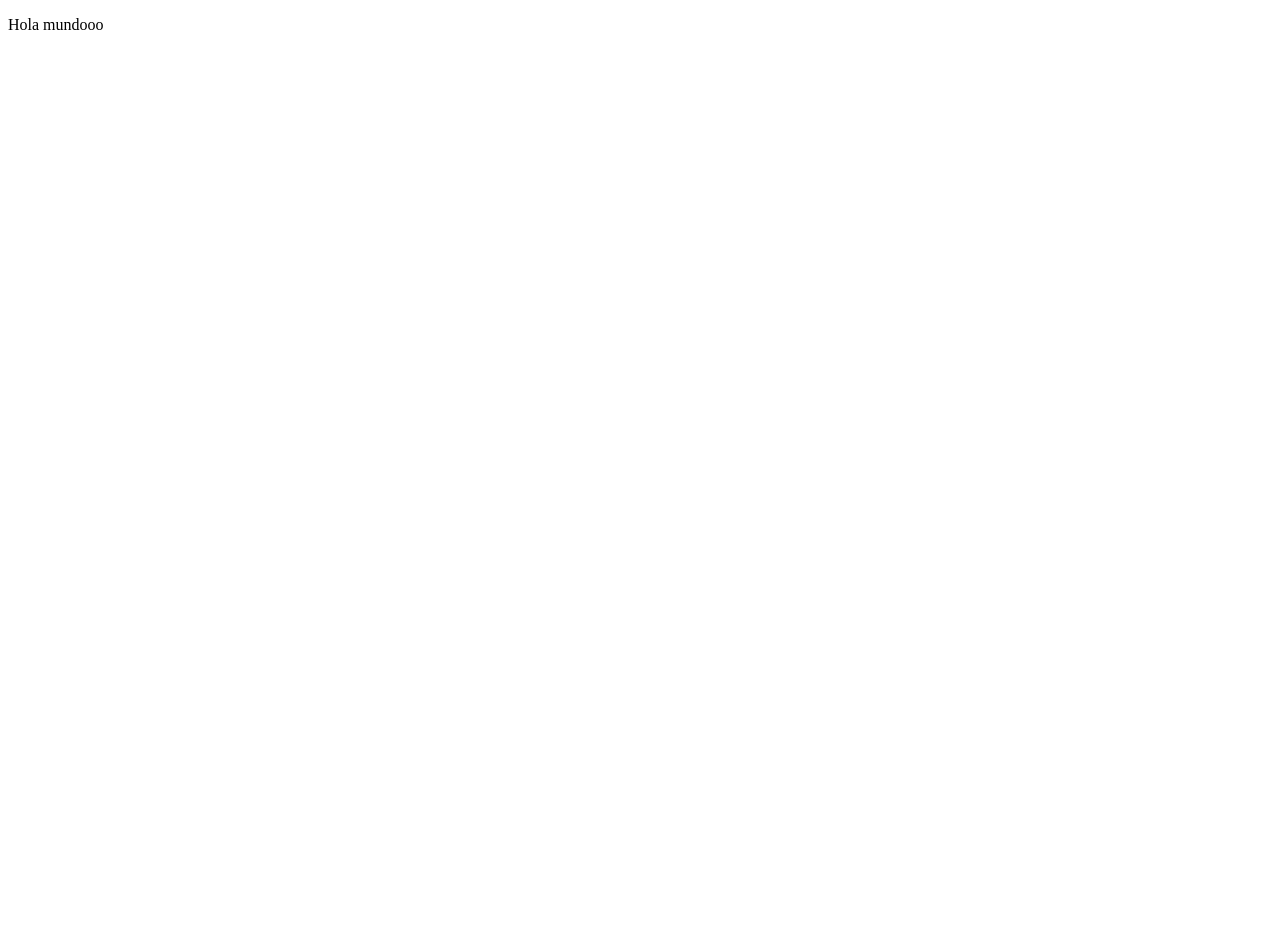
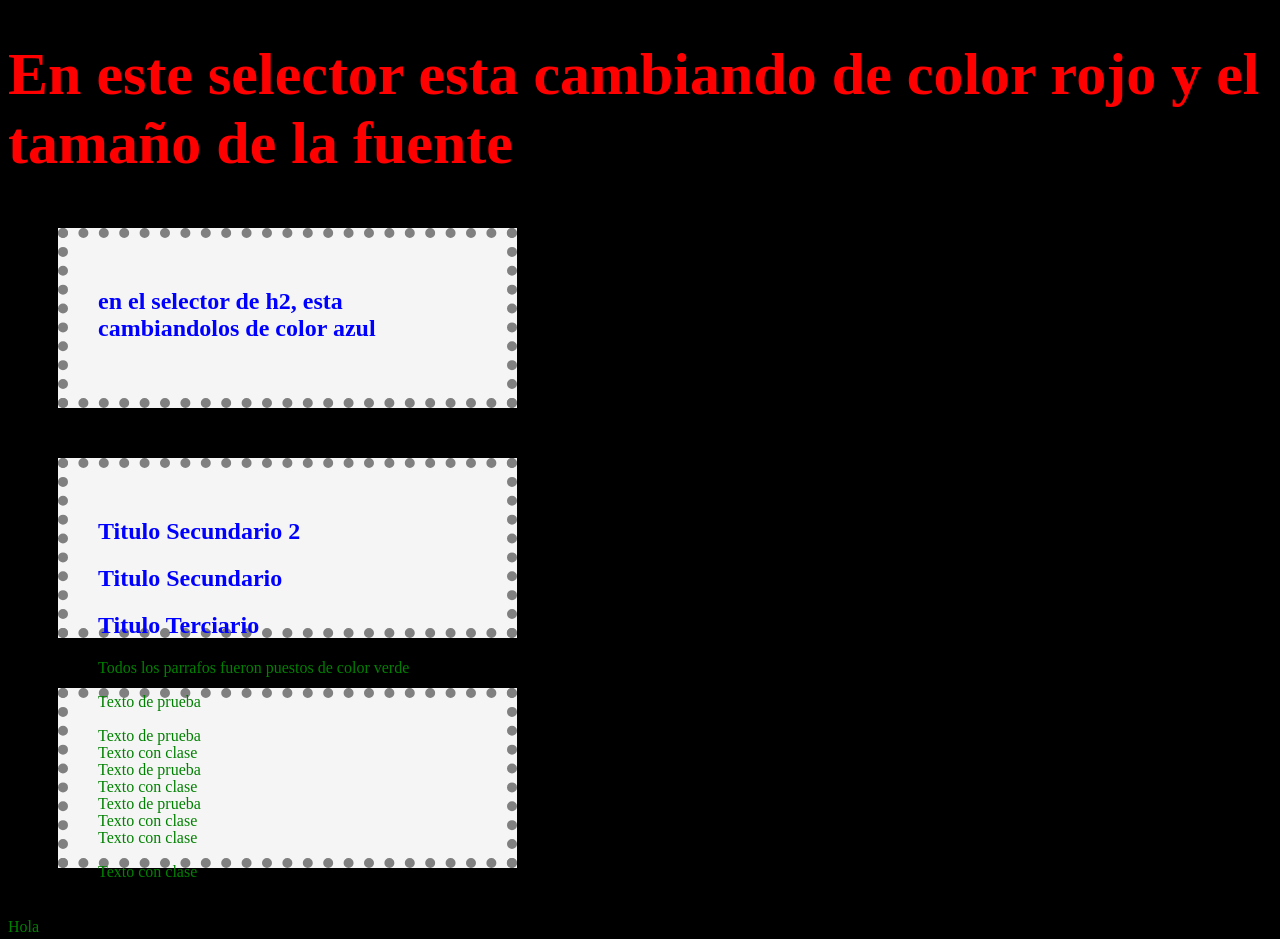
Before and after one commit to Missael-Peralta/gittests, a plain HTML site: page index.html in a window 1280 px wide. Before the commit the page ends 800 px from the top, so only its background shows below. Drawn offline with Linux system fonts and the light colour scheme.

Commit message:
Add files via upload
Estos archivos se tratan de selectores y contenedores de cajas y display

```diff
--- /dev/null
+++ b/estilo.css
@@ -0,0 +1,14 @@
+body{
+    background-color:black;
+}
+h1{
+    color:red;
+    font-size: 60px;
+}
+h2{
+    color:blue;
+}
+
+p{
+    color:green;
+}
--- a/index.html
+++ b/index.html
@@ -1,10 +1,44 @@
 <!DOCTYPE html>
-<html>
-    <head>
-        <title> Mi primer proyecto GIT</title>
+<html lang="en">
+<head>
+	<meta charset="UTF-8">
+	<title>Original</title>
+	<link rel="stylesheet" href="estilo.css">
+	<link rel="stylesheet" href="modelocaja.css">
+	<script src="modernizr-custom.js"></script>
+</head>
+    <h1>En este selector esta cambiando de color rojo y el tamaño de la fuente</h1>
+	<header>
+		<div>
+			<h2 title="main cabecera otro">en el selector de h2, esta cambiandolos de color azul</h2>
+		</div>
 
-    </head>
-    <body>
-        <p >Hola mundooo</p>
-    </body>
+    </header>
+    <div>
+	<h2 lang="es-MX">Titulo Secundario 2</h2>
+	<h2 title="otro">Titulo Secundario</h2>
+	<h2 lang="es-ES">Titulo Terciario</h2>
+
+
+	<p>Todos los parrafos fueron puestos de color verde</p>
+	<p>Texto de prueba</p>
+	<p id="azul">Texto de prueba</p>
+	<p>Texto de prueba</p>
+	<p>Texto de prueba</p>
+
+	<p class="prueba grande">Texto con clase</p>
+    <p class="prueba">Texto con clase</p>
+</div>
+
+	<div>
+
+		<article>
+			<p class="prueba grande">Texto con clase</p>
+			<p class="rojo naranja" id="grisaceo">Texto con clase</p>
+			<p class="prueba">Texto con clase</p>
+		</article>
+
+	</div>
+	<p>Hola</p>
+</body>
 </html>
--- /dev/null
+++ b/modelocaja.css
@@ -0,0 +1,38 @@
+/*div{
+    height: 120px;
+    width: 50%;
+    padding: 30px;
+    background-color: whitesmoke;
+    margin: 20px;
+    border: 10px solid gold;
+    display: inline-block;
+}
+
+div{
+    height: 100px;
+    width: 30%;
+    padding: 30px;
+    background-color: whitesmoke;
+    margin: 50px;
+    border: 10px solid gold;
+    display: flex;
+}
+div{
+    height: 100px;
+    width: 30%;
+    padding: 30px;
+    background-color: whitesmoke;
+    margin: 50px;
+    border: 10px dotted gray;
+    display: table-footer-group;
+}
+*/
+div{
+    height: 100px;
+    width: 30%;
+    padding: 30px;
+    background-color: whitesmoke;
+    margin: 50px;
+    border: 10px dotted gray;
+    display: ruby-base-container;
+}
```
